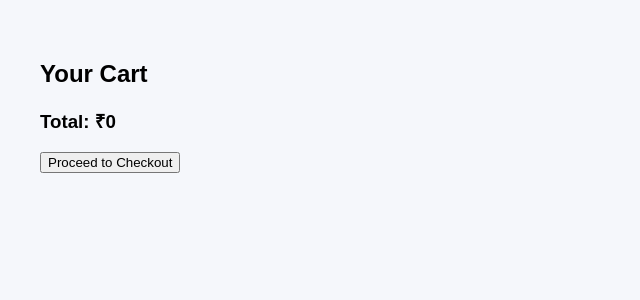
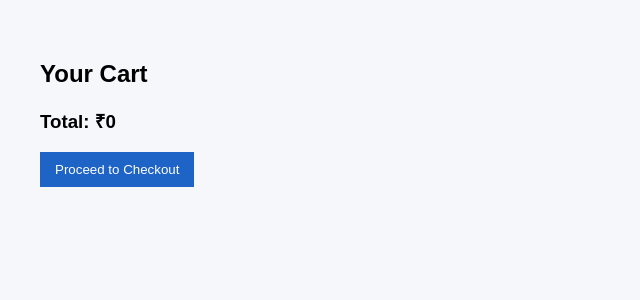
Before and after one commit to azees4997-spec/qurify-app, a Next.js app: page /cart in a window 1280 px wide. Shown: the top 300 px of the page, without its empty margins (0-640 px from the left). Built offline with nearby package versions, Linux system fonts and the light colour scheme.

Commit message:
Enhance global styles for layout and components
Added styles for search bar, buttons, and cards.

```diff
--- a/app/globals.css
+++ b/app/globals.css
@@ -1,6 +1,50 @@
 body {
+  font-family: Arial;
+  background: #f5f7fb;
   margin: 0;
-  font-family: Arial, sans-serif;
-  background: #f5f7fb;
+}
+
+.container {
   padding: 40px;
 }
+
+.search-bar {
+  display: flex;
+  gap: 10px;
+  margin-bottom: 20px;
+}
+
+input {
+  padding: 10px;
+  width: 300px;
+}
+
+button {
+  padding: 10px 15px;
+  cursor: pointer;
+  background: #1e63c6;
+  color: white;
+  border: none;
+}
+
+.card {
+  display: flex;
+  gap: 30px;
+  padding: 20px;
+  background: white;
+  margin-bottom: 20px;
+  border-radius: 10px;
+}
+
+.product {
+  flex: 1;
+}
+
+.highlight {
+  border-left: 3px solid green;
+}
+
+.cart-link {
+  display: inline-block;
+  margin-bottom: 20px;
+}
```
